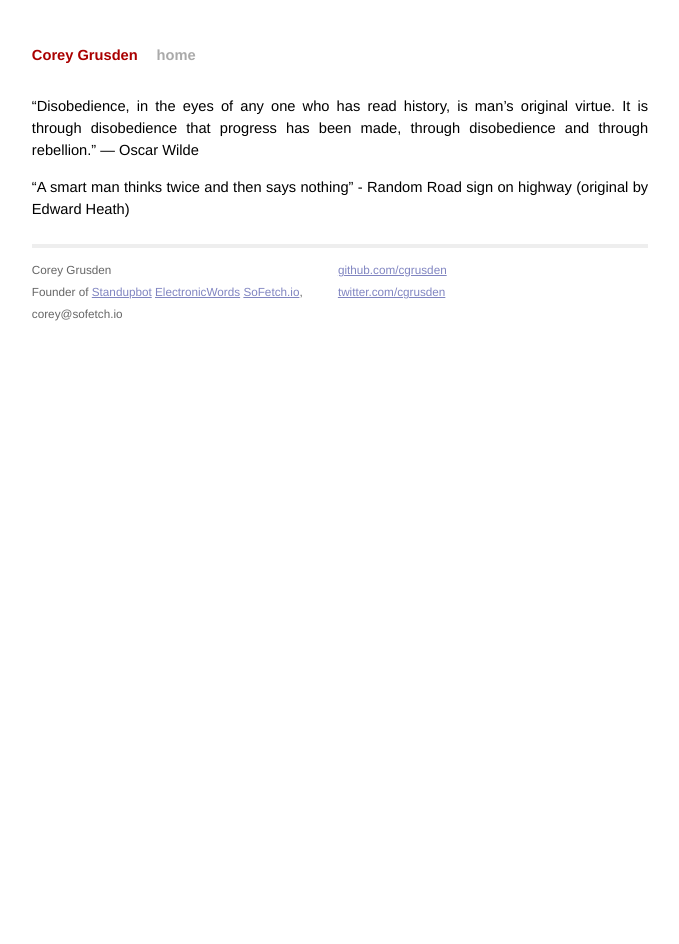
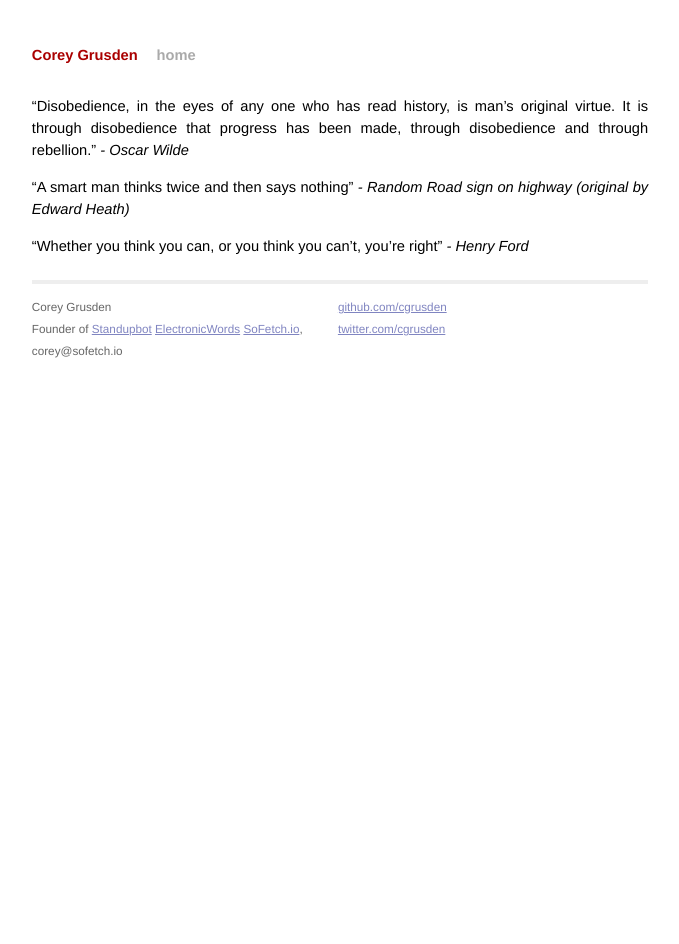
Before and after one commit to cgrusden/cgrusden.github.io, a Jekyll site: the page built from quotes.md, in a window 1280 px wide. Shown: the whole page, without its empty margins (300-979 px from the left). Built offline with Jekyll 4.4.1, drawn with Linux system fonts in a browser that asks for light colours; our own code applies the rules of GitHub Pages for plain Markdown files.

Commit message:
Add henry ford quote

```diff
--- a/quotes.md
+++ b/quotes.md
@@ -2,6 +2,8 @@
 title: "Quotes I live by"
 ---
 
-“Disobedience, in the eyes of any one who has read history, is man's original virtue. It is through disobedience that progress has been made, through disobedience and through rebellion.” ― Oscar Wilde
+"Disobedience, in the eyes of any one who has read history, is man's original virtue. It is through disobedience that progress has been made, through disobedience and through rebellion." _- Oscar Wilde_
 
-"A smart man thinks twice and then says nothing" - Random Road sign on highway (original by Edward Heath)
+"A smart man thinks twice and then says nothing" _- Random Road sign on highway (original by Edward Heath)_
+
+"Whether you think you can, or you think you can't, you're right" _- Henry Ford_
```
